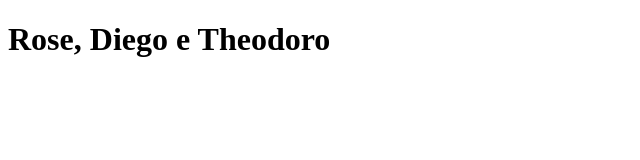
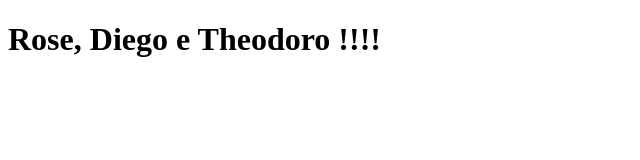
Before and after one commit to diegosinfo/clone-tabnews, a Next.js app: page / in a window 1280 px wide. Shown: the top 160 px of the page, without its empty margins (0-640 px from the left). Built offline with nearby package versions, Linux system fonts and the light colour scheme.

Commit message:
Modificada a frase

```diff
--- a/pages/index.js
+++ b/pages/index.js
@@ -1,5 +1,5 @@
 function Home(){
-    return <h1>Rose, Diego e Theodoro</h1>
+    return <h1>Rose, Diego e Theodoro !!!!</h1>
 }
 
 export default Home;
```
